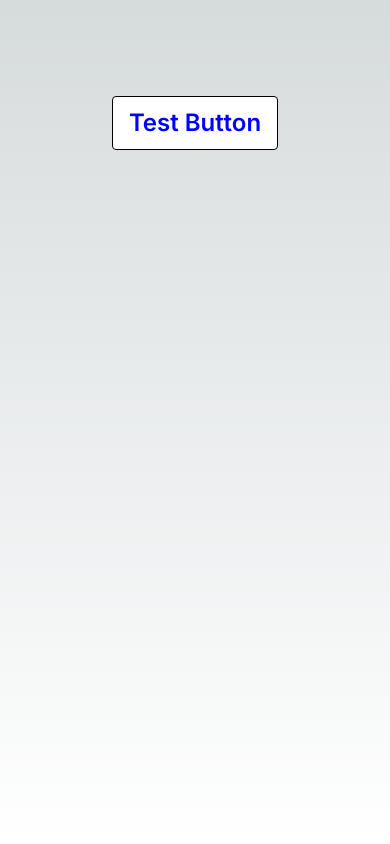
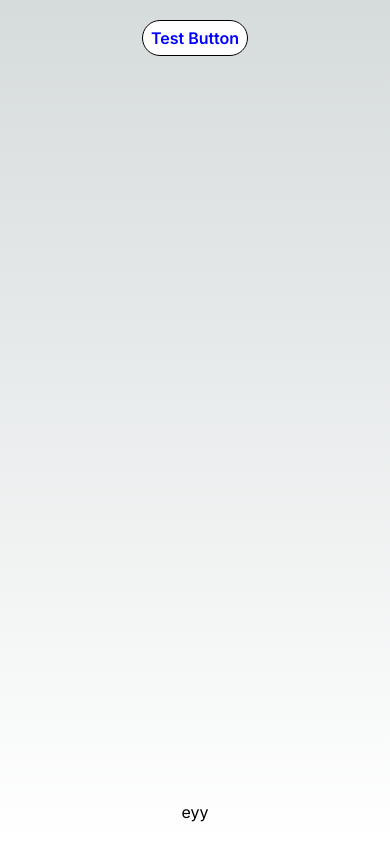
Before and after one commit to frifster/ganb, a Next.js app: page / in a window 390 px wide. Built offline with nearby package versions, Linux system fonts and the light colour scheme.

Commit message:
Tested the button media queries and keyframes

```diff
--- a/src/app/globals.css
+++ b/src/app/globals.css
@@ -6,6 +6,10 @@
   --foreground-rgb: 0, 0, 0;
   --background-start-rgb: 214, 219, 220;
   --background-end-rgb: 255, 255, 255;
+}
+
+* {
+  box-sizing: border-box;
 }
 
 @media (prefers-color-scheme: dark) {
--- a/src/app/page.tsx
+++ b/src/app/page.tsx
@@ -1,10 +1,12 @@
 import Button from '@components/Button'
 export default function Home() {
   return (
-    <main className="flex min-h-screen flex-col items-center justify-between p-24">
+    <main className="flex min-h-screen flex-col items-center justify-between p-5">
       <Button>
         Test Button
       </Button>
+
+      <div> eyy</div>
     </main>
   )
 }
--- a/src/components/Button.tsx
+++ b/src/components/Button.tsx
@@ -2,49 +2,46 @@
 
 import styled from '@emotion/styled';
 import MQ from "@constants/media_queries";
+import { pulse } from '@constants/keyframes';
 
 const Button = styled.button`
-
     background-color: #fff;
     border: 1px solid #000;
-    border-radius: 4px;
+    border-radius: 9999px;
     color: #000;
     font-size: 1rem;
     font-weight: 600;
-    padding: 0.5rem 1rem;
+    padding: 0.3rem 0.5rem;
+    box-shadow: 0 0 0 0 rgba(0, 0, 0, 0.7);
     transition: all 0.2s ease-in-out;
 
+    &:focus,
     &:hover {
-        background-color: #000;
-        color: #fff;
+        color: rgba(255, 0, 0, 0.8);
+
     }
 
-    &:focus {
-        outline: 1px solid red;
+    &:active {
+        animation: ${pulse} 500ms ease;
     }
 
     ${MQ[0]} {
-        font-size: 1.5rem;
         color: blue;
     }
 
     ${MQ[1]} {
-        font-size: 2rem;
-        color: red;
+        color: green;
     }
 
     ${MQ[2]} {
-        font-size: 2rem;
-        color: yellow;
+        color: orange;
     }
 
     ${MQ[3]} {
-        font-size: 2rem;
         color: pink;
     }
 
     ${MQ[4]} {
-        font-size: 2rem;
         color: black;
     }
 `;
```
